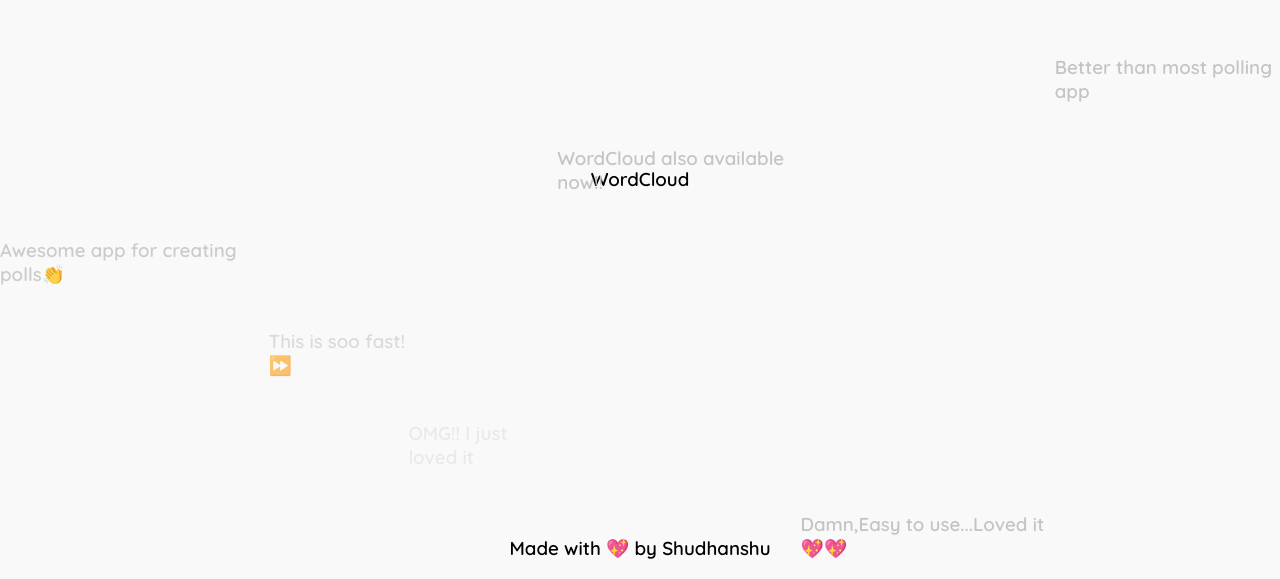
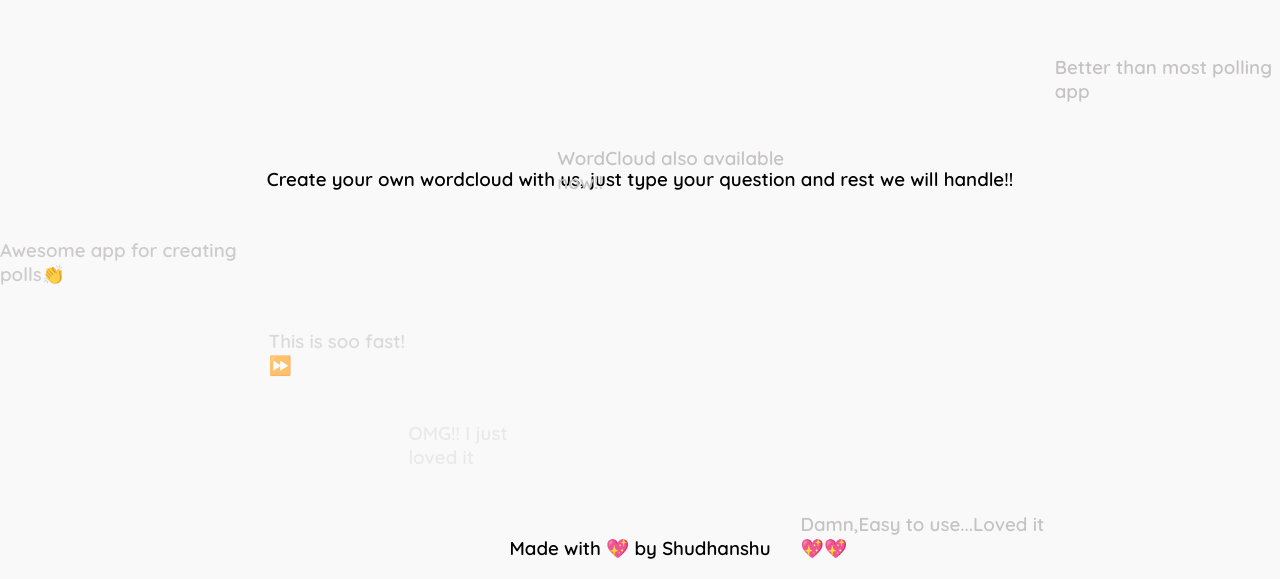
Before and after one commit to ShudhanshuSingh/Realtime-Polling-App, a React (Create React App) app: page /wordcloud in a window 1280 px wide. Shown: the part 221-800 px from the top of the page. Built offline with nearby package versions, Linux system fonts and the light colour scheme.

Commit message:
bug fixed - Creator should not vote

```diff
--- a/src/CreatePoll.js
+++ b/src/CreatePoll.js
@@ -53,9 +53,12 @@
           votes: votes,
         })
       );
-    }
-    else{
-      alert("Please enter a Question and atleast an answer for Question to create the POLL.")
+      localStorage.setItem(randomCode, "voted");
+      console.log(localStorage + 'created' + code)
+    } else {
+      alert(
+        "Please enter a Question and atleast an answer for Question to create the POLL."
+      );
     }
   };
 
--- a/src/WordCloud.js
+++ b/src/WordCloud.js
@@ -3,7 +3,8 @@
 function WordCloud() {
     return (
         <div className="word-cloud">
-            <h3>WordCloud</h3>
+            <h3>Create your own wordcloud with us, just type your question and rest we will handle!!</h3>
+
         </div>
     )
 }
```
